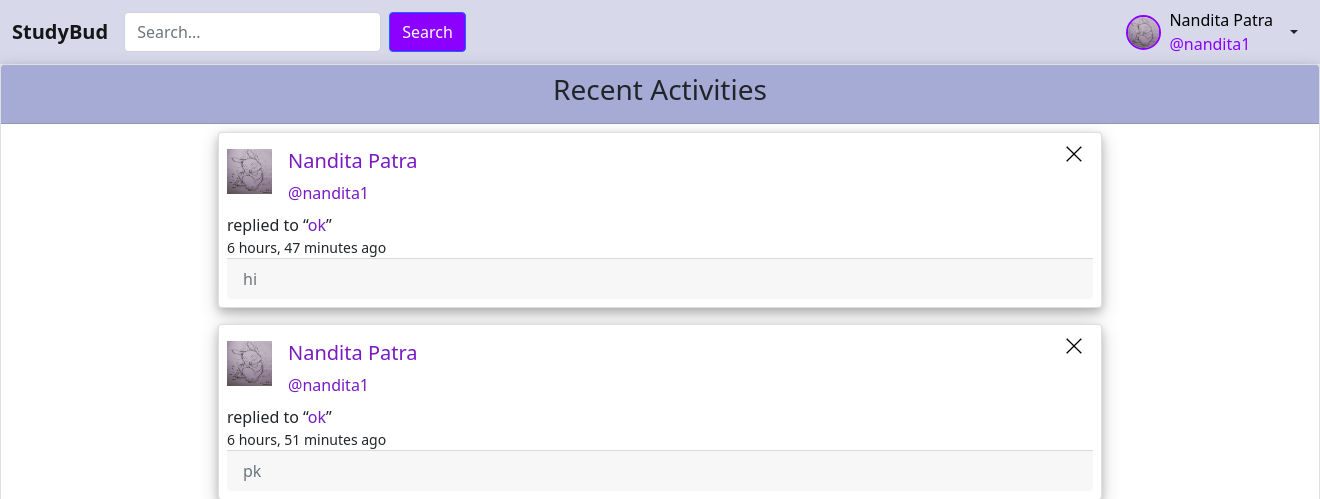
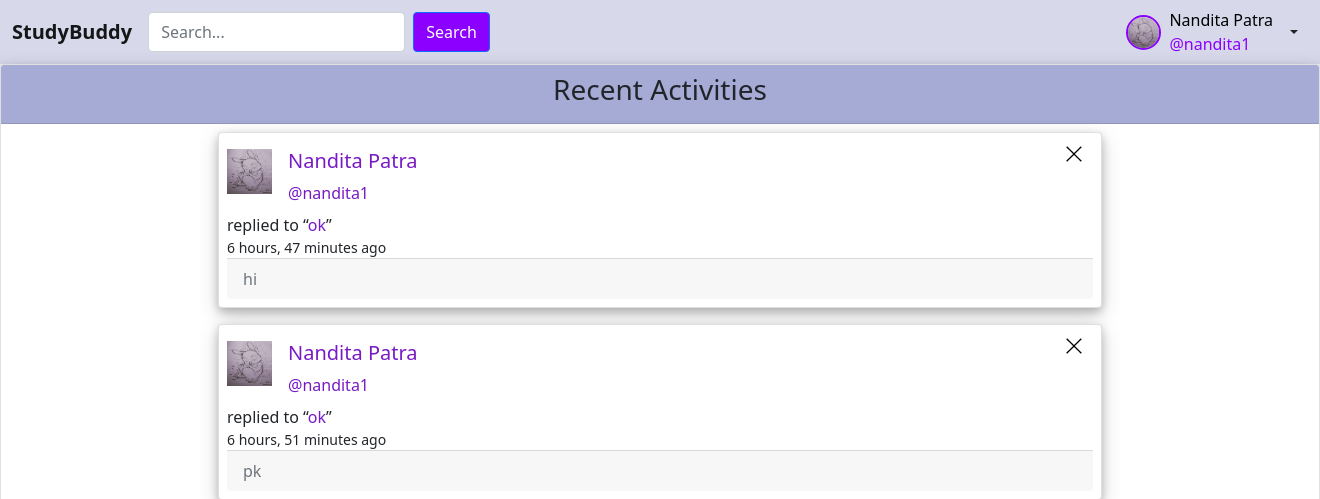
Before and after one commit to nandita-exe/studybud111, a Django app: page /activity/ in a window 1320 px wide; the page is wider, and only the part inside the window is pictured. Shown: the top 499 px of that part. Run offline with Django 4.2, Linux system fonts and the light colour scheme; a user stored in the database is signed in; data comes from the database, SQL or seed files in the repository; some libraries are stand-ins or nearby versions.

Commit message:
Update navbar.html

```diff
--- a/templates/navbar.html
+++ b/templates/navbar.html
@@ -3,7 +3,7 @@
   <nav class="navbar navbar-expand-lg navbar-light ">
     <div class="container-fluid">
       <div class="d-flex flex-start">
-      <a class="navbar-brand fw-bold" href="{% url 'home' %}">StudyBud</a>
+      <a class="navbar-brand fw-bold" href="{% url 'home' %}">StudyBuddy</a>
       <!-- <button class="navbar-toggler" type="button" data-bs-toggle="collapse" data-bs-target="#navbarSupportedContent" aria-controls="navbarSupportedContent" aria-expanded="false" aria-label="Toggle navigation">
         <span class="navbar-toggler-icon"></span>
       </button> -->
```
